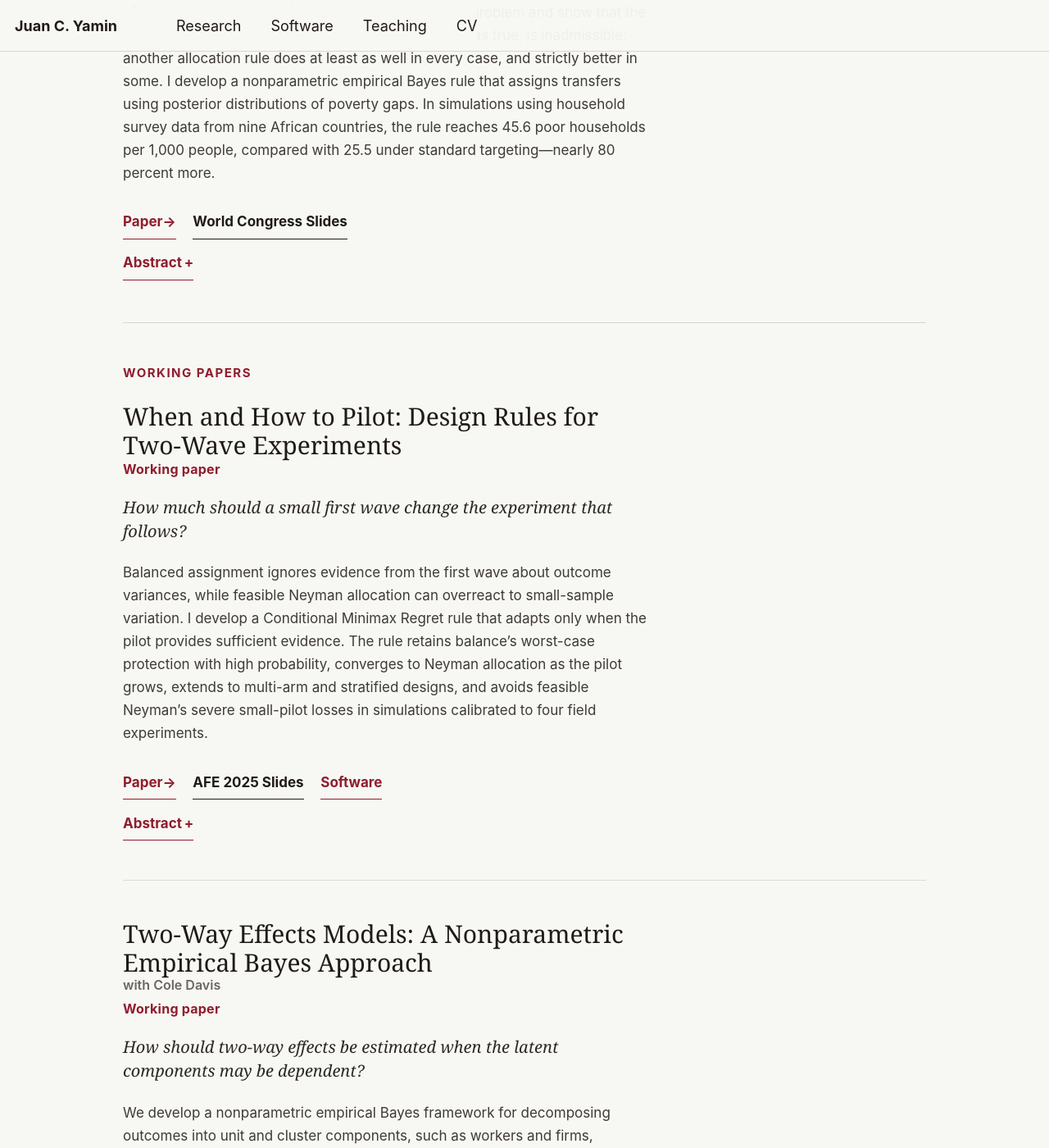
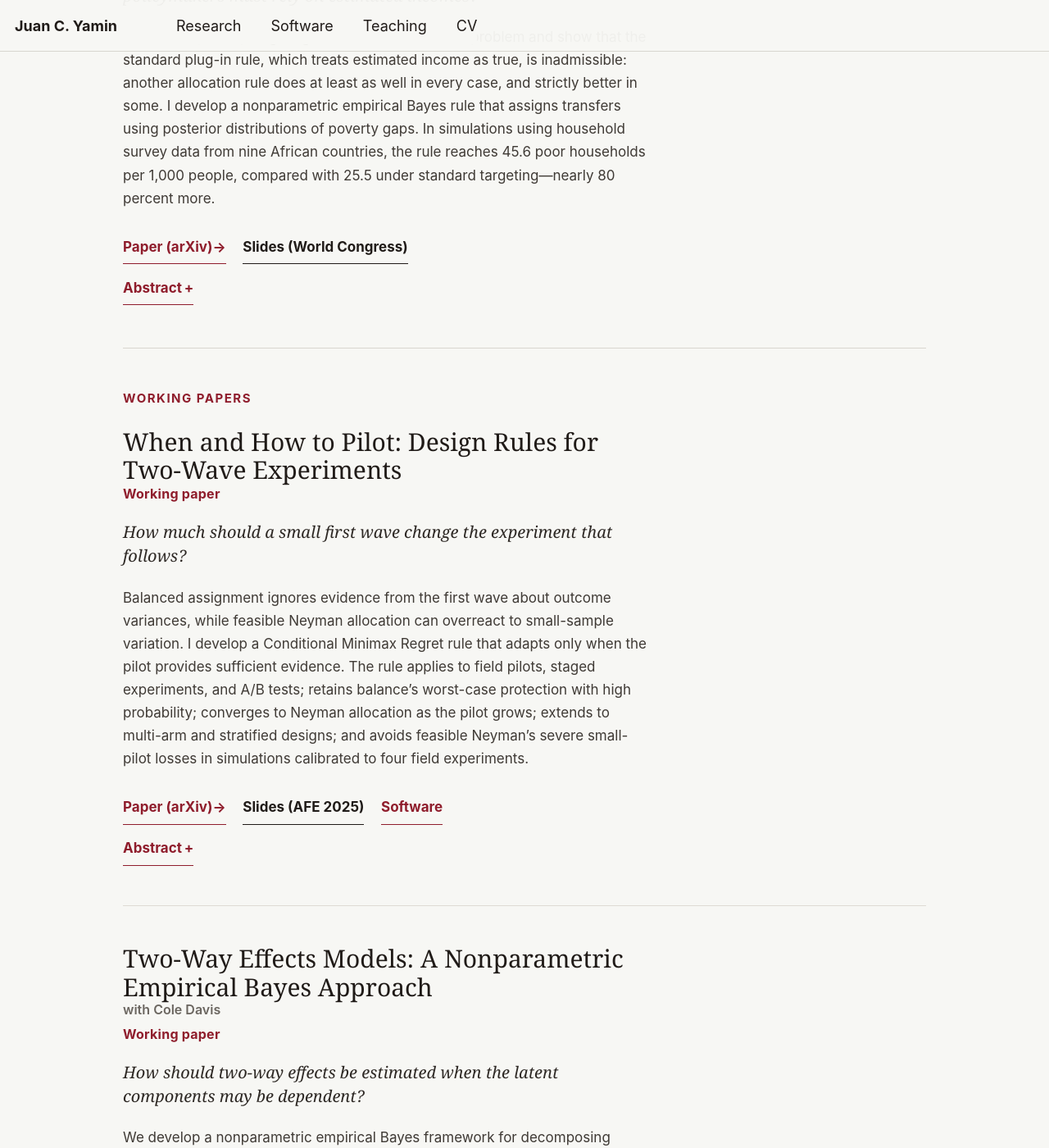
Before and after one commit to juancyamin/juancyamin.github.io, a Jekyll site: the page built from _pages/research.md, in a window 1280 px wide and 1400 px high, scrolled down 705 px. Shown: the whole window at 82% size. Built offline with Jekyll 4.4.1, drawn with Linux system fonts in a browser that asks for light colours; some of the changed text lies outside the part shown.

Commit message:
Refine research and software positioning

```diff
--- a/_pages/research.md
+++ b/_pages/research.md
@@ -2,7 +2,7 @@
 layout: splash
 permalink: /research/
 title: "Research"
-description: "Research by Juan C. Yamin."
+description: "Econometric research by Juan C. Yamin on policy targeting, experimental design, and empirical Bayes estimation."
 ---
 
 <style>
@@ -406,8 +406,8 @@ description: "Research by Juan C. Yamin."
         </p>
       </div>
       <nav class="r2-links" aria-label="Poverty Targeting links">
-        <a class="r2-primary" href="https://arxiv.org/abs/2506.18188">Paper</a>
-        <a href="/files/poverty-targeting-world-congress-2025.pdf">World Congress Slides</a>
+        <a class="r2-primary" href="https://arxiv.org/abs/2506.18188">Paper (arXiv)</a>
+        <a href="/files/poverty-targeting-world-congress-2025.pdf">Slides (World Congress)</a>
       </nav>
       <details class="r2-abstract">
         <summary>Abstract</summary>
@@ -431,12 +431,12 @@ description: "Research by Juan C. Yamin."
       <p class="r2-question">How much should a small first wave change the experiment that follows?</p>
       <div class="r2-summary">
         <p>
-          Balanced assignment ignores evidence from the first wave about outcome variances, while feasible Neyman allocation can overreact to small-sample variation. I develop a Conditional Minimax Regret rule that adapts only when the pilot provides sufficient evidence. The rule retains balance&rsquo;s worst-case protection with high probability, converges to Neyman allocation as the pilot grows, extends to multi-arm and stratified designs, and avoids feasible Neyman&rsquo;s severe small-pilot losses in simulations calibrated to four field experiments.
+          Balanced assignment ignores evidence from the first wave about outcome variances, while feasible Neyman allocation can overreact to small-sample variation. I develop a Conditional Minimax Regret rule that adapts only when the pilot provides sufficient evidence. The rule applies to field pilots, staged experiments, and A/B tests; retains balance&rsquo;s worst-case protection with high probability; converges to Neyman allocation as the pilot grows; extends to multi-arm and stratified designs; and avoids feasible Neyman&rsquo;s severe small-pilot losses in simulations calibrated to four field experiments.
         </p>
       </div>
       <nav class="r2-links" aria-label="When and How to Pilot links">
-        <a class="r2-primary" href="https://arxiv.org/abs/2607.16982">Paper</a>
-        <a href="/files/when-and-how-to-pilot-afe-2025.pdf">AFE 2025 Slides</a>
+        <a class="r2-primary" href="https://arxiv.org/abs/2607.16982">Paper (arXiv)</a>
+        <a href="/files/when-and-how-to-pilot-afe-2025.pdf">Slides (AFE 2025)</a>
         <a class="r2-internal" href="/software/">Software</a>
       </nav>
       <details class="r2-abstract">
@@ -473,9 +473,9 @@ description: "Research by Juan C. Yamin."
     </article>
   </section>
 
-  <section class="r2-section" aria-labelledby="other-papers-title">
+  <section class="r2-section" aria-labelledby="publications-title">
     <div class="r2-section-head">
-      <h2 class="r2-label" id="other-papers-title">Other Papers</h2>
+      <h2 class="r2-label" id="publications-title">Publications</h2>
     </div>
 
     <article class="r2-paper" id="birds-of-a-feather">
@@ -489,7 +489,7 @@ description: "Research by Juan C. Yamin."
         </p>
       </div>
       <nav class="r2-links" aria-label="Subnational Alignment and Corruption links">
-        <a class="r2-primary" href="/files/subnational-alignment-corruption.pdf">Paper</a>
+        <a class="r2-primary" href="/files/subnational-alignment-corruption.pdf">Paper (PDF)</a>
       </nav>
       <details class="r2-abstract">
         <summary>Abstract</summary>
@@ -504,7 +504,7 @@ description: "Research by Juan C. Yamin."
 
   <section class="r2-section" aria-labelledby="presentations-title">
     <div class="r2-section-head">
-      <h2 class="r2-label" id="presentations-title">Presentations</h2>
+      <h2 class="r2-label" id="presentations-title">Selected Presentations</h2>
     </div>
 
     <div class="r2-presentations">
```
Also changed, not shown: other parts of _pages/research.md (+2 -2 lines), _pages/about.md (+4 -4 lines), _pages/software.md (+3 -3 lines).
